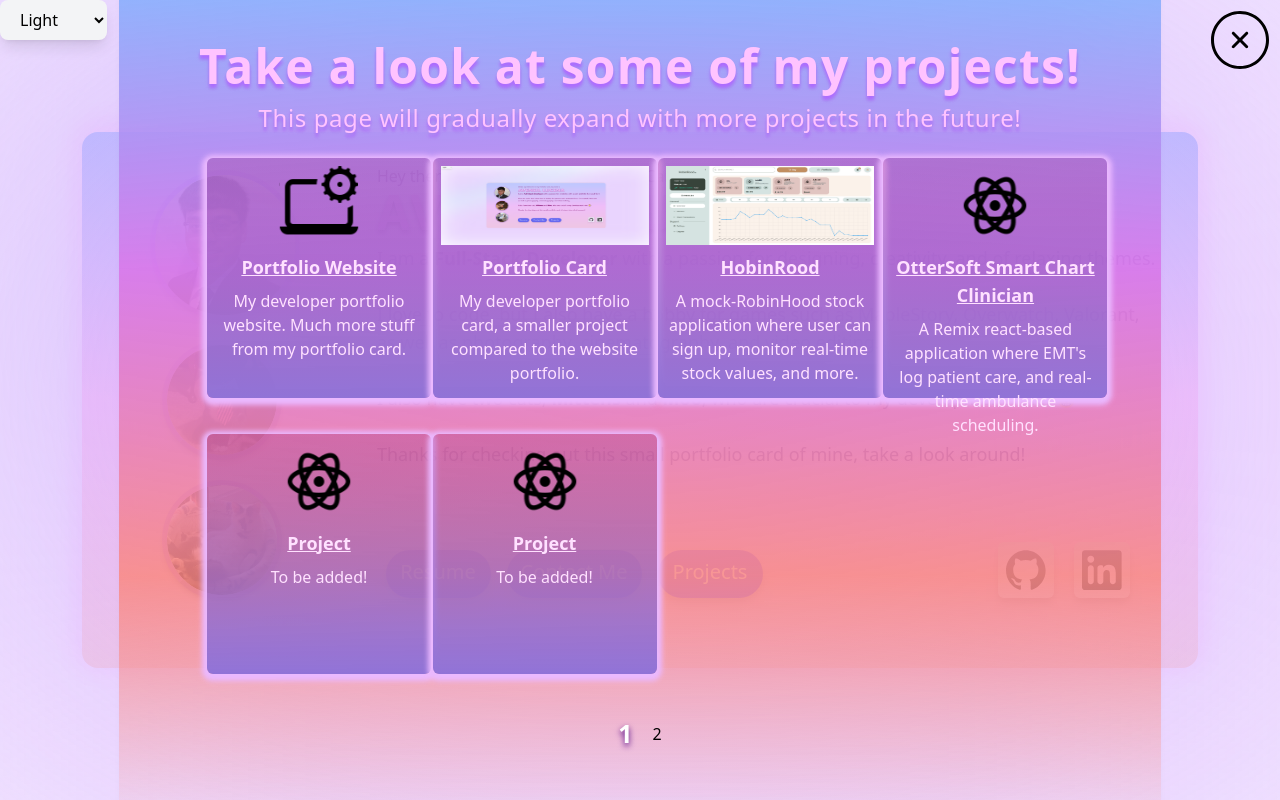
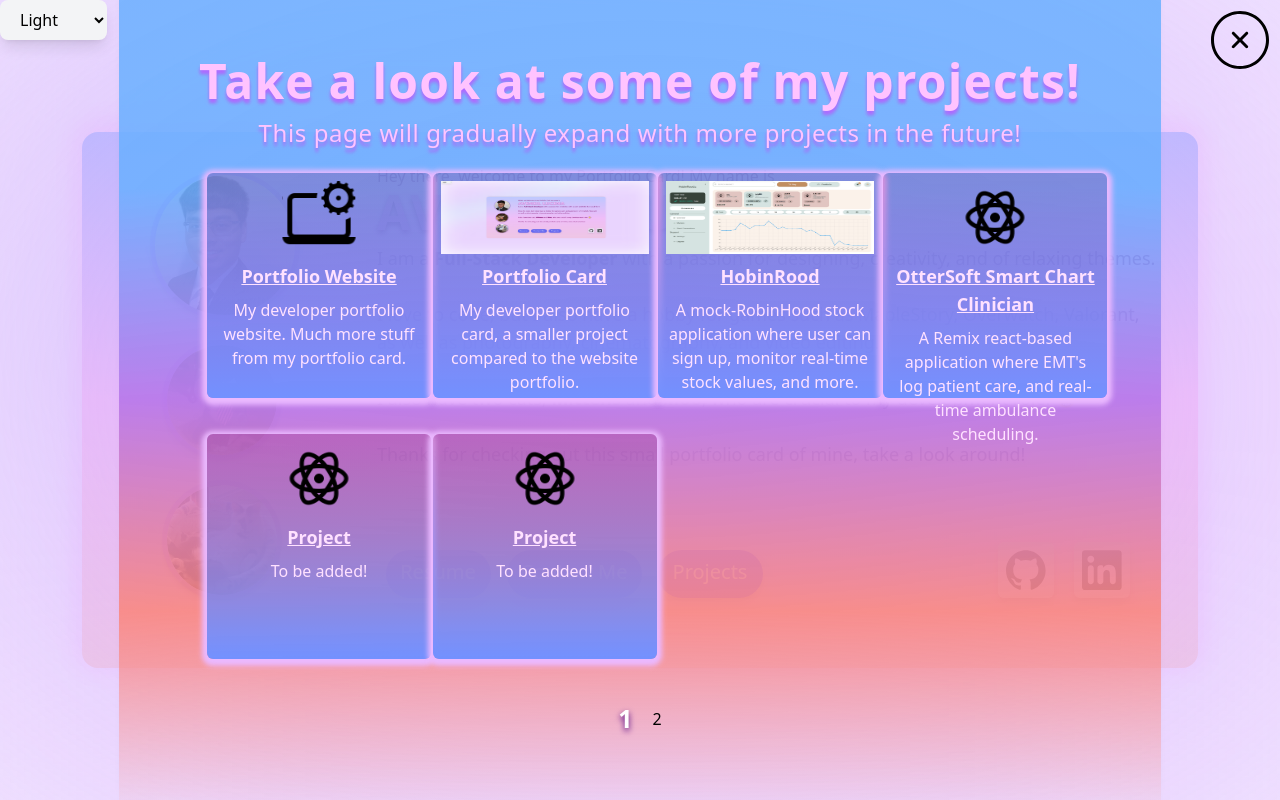
Before and after one commit to aveneil-lucena/portfolio-card-react-app, a React (Create React App) app: page / in a window 1280 px wide. Both pictures are taken after a click on the button "Projects". Built offline with nearby package versions, Linux system fonts and the light colour scheme.

Commit message:
Portrait change, Projects styles, width condition

```diff
--- a/src/App.js
+++ b/src/App.js
@@ -43,7 +43,7 @@ const App = () => {
         {/* First Avatar */}
           <div className={`avatar-icon ${currentTheme} gradient-border flex justify-center items-start w-[150px] h-[150px] mr-14 m-1 absolute drop-shadow-md shadow-md `}>
             <img
-              src={process.env.PUBLIC_URL + '/media/portrait.jpg'}
+              src={process.env.PUBLIC_URL + '/media/portrait.png'}
               alt="Avatar"
               className="rounded-full"
               title="Me!"
--- a/src/ProjectsOverlay.js
+++ b/src/ProjectsOverlay.js
@@ -21,7 +21,7 @@ const ProjectsOverlay = ({ closeModal, currentTheme }) => {
         image: process.env.PUBLIC_URL + '/media/Projects/hobinrood-app-preview.png',
         desc: "A mock-RobinHood stock application where user can sign up, monitor real-time stock values, and more.",
             link: "https://not-robin-hood.vercel.app/",
-            tooltip: "Since this is a mock-app with a real database, just use dummy-data such as 123@gmail.com and 1234567 as your password or so.", },
+            tooltip: "Since this is a mock-app with a real database, use our test account {neil@gmail.com, PW: 1234567} as your password or so. DO NOT REGISTER WITH PERSONAL INFO.", },
         { name: "OtterSoft Smart Chart Clinician",
         image: process.env.PUBLIC_URL + '/icons/react.svg',
         desc: "A Remix react-based application where EMT's log patient care, and real-time ambulance scheduling.",
@@ -62,9 +62,11 @@ const ProjectsOverlay = ({ closeModal, currentTheme }) => {
     const itemsPerRow = 3; // Number of projects per row
     const rowsPerPageLargeScreen = 2; // Number of rows per page for large screens
     const rowsPerPageSmallScreen = 1; // Number of rows per page for small screens
-    const breakpoint = 950; // Breakpoint for screen size
+    const breakpoint = 768; // Breakpoint for screen size
+    const descriptionBreakpoint = 660; // Breakpoint for removing project description
 
     const [rowsPerPage, setRowsPerPage] = useState(rowsPerPageLargeScreen);
+    const [showFullDescription, setShowFullDescription] = useState(true);
 
     useEffect(() => {
         const handleResize = () => {
@@ -72,6 +74,12 @@ const ProjectsOverlay = ({ closeModal, currentTheme }) => {
                 setRowsPerPage(rowsPerPageSmallScreen);
             } else {
                 setRowsPerPage(rowsPerPageLargeScreen);
+            }
+
+            if (window.innerWidth <= descriptionBreakpoint) {
+                setShowFullDescription(false);
+            } else {
+                setShowFullDescription(true);
             }
         };
 
@@ -135,10 +143,15 @@ const ProjectsOverlay = ({ closeModal, currentTheme }) => {
                         onMouseEnter={() => setShowTooltip(true)}  // Set showTooltip to true on mouse enter
                         onMouseLeave={() => setShowTooltip(false)} // Set showTooltip to false on mouse leave
                     >
-                    <div className={`project-card ${currentTheme} w-56 h-60 p-2 rounded-md flex flex-col items-center`}>
+                    <div className={`project-card ${currentTheme} w-56 h-60 p-2 rounded-md flex flex-col items-center`}
+                    style={{ height: showFullDescription && window.innerWidth > descriptionBreakpoint ? '225px' : '125px' }}>
                         <img src={project.image} alt={project.name} className={`react-icon ${currentTheme} w-full h-[35%]`} />
                         <h3 className={`project-name ${currentTheme} mt-2 text-lg font-semibold text-center underline`}>{project.name}</h3>
-                        <p className={`project-description ${currentTheme} mt-2 text-md text-center`}>{project.desc}</p>
+
+                        {/* If description is less than a certain width, set to false */}
+                        {showFullDescription && (
+                                    <p className={`project-description ${currentTheme} mt-2 text-md text-center`}>{project.desc}</p>
+                                )}
                         {/* Checks if tooltip exists within project data, else doesn't display */}
                         {project.tooltip && (
                         <div className={`tooltip ${currentTheme} ${showTooltip ? 'tooltip-pulsate' : ''}`}>
--- a/src/index.css
+++ b/src/index.css
@@ -609,17 +609,17 @@ transition: 0.75 ease-in-out;
   z-index: 50;
 }
 .light .projects-card-container {
-  background-image: linear-gradient(to bottom, rgba(105,175,255,0.75), rgba(215,122,234,0.95), rgba(250,132,122,0.8) 70%, transparent);
+  background-image: linear-gradient(to bottom, rgba(105,175,255,0.85) 25%, rgba(185,122,234,0.95), rgba(250,132,122,0.85) 75%, transparent);
   color: var(--light-text-color);
   transition: 0.75s ease-in-out;
 }
 .dark .projects-card-container {
-  background-image: linear-gradient(to bottom, rgba(45,49,75,255) 35%, rgba(95,45,105,1), rgba(95,55,85,0.85) 75%, transparent);
+  background-image: linear-gradient(to bottom, rgba(45,49,75,0.85) 35%, rgba(95,45,105,0.9), rgba(95,55,85,0.85) 75%, transparent);
   color: var(--dark-text-color);
   transition: 0.75s ease-in-out;
 }
 .nebula .projects-card-container {
-  background-image: linear-gradient(to bottom, rgba(0,0,0,0.95), rgba(155,55,165,0.75) 60%, transparent 93%);
+  background-image: linear-gradient(to bottom, rgba(0,0,0,1), rgba(155,55,165,0.95) 62%, transparent 96%);
   transition: 0.75s ease-in-out;
 }
 
@@ -645,7 +645,7 @@ transition: 0.75 ease-in-out;
   transition: transform 0.3s ease-in-out; /* Hover effect */
 }
 .light .project-card {
-  background: linear-gradient(to bottom, rgba(145,25,115,0.25), rgba(145,115,215,1));
+  background: linear-gradient(to bottom, rgba(145,25,115,0.25), rgba(115,145,255,1));
   box-shadow: 0px 2px 5px 5px rgba(235,185,255,1);
 }
 .dark .project-card {
@@ -653,7 +653,7 @@ transition: 0.75 ease-in-out;
   box-shadow: 0px 2px 7px 3px rgba(255,195,255,1);
 }
 .nebula .project-card {
-  background: linear-gradient(to bottom, rgba(115,25,155,0.45), rgba(85,115,255,0.75));
+  background: linear-gradient(to top, rgba(155,25,155,0.45), rgba(35,175,255,0.75));
   box-shadow: 0px 2px 7px 1px rgba(255,195,255,1);
 }
 .light .project-name, .light .project-description {
@@ -674,9 +674,10 @@ transition: 0.75 ease-in-out;
 .tooltip {
   position: absolute;
   bottom: 100%;
+  width: 125%;
   //left: 50%;
   //transform: translateX(-50%);
-  padding: 0.5rem;
+  padding: 0.45rem;
   border-radius: 4px;
   visibility: hidden;
   opacity: 0;
@@ -746,6 +747,7 @@ transition: 0.75 ease-in-out;
 /* Media query to control the project row layout */
 .projects-row {
   display: grid;
+  width: 100%;
   grid-template-columns: repeat(auto-fit, minmax(200px, 1fr));
   grid-gap: 20px;
   justify-content: center;
```
Also changed, not shown: public/media/portrait.jpg (deleted), public/media/portrait.png (added).
